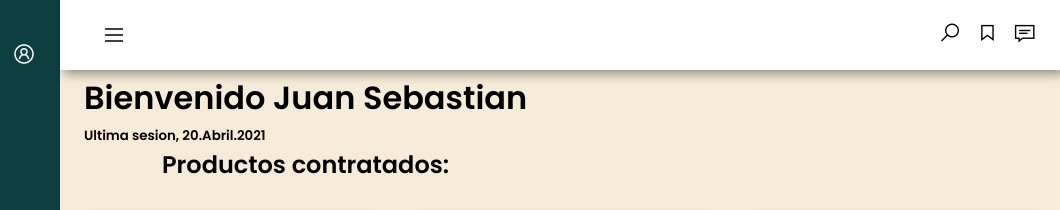
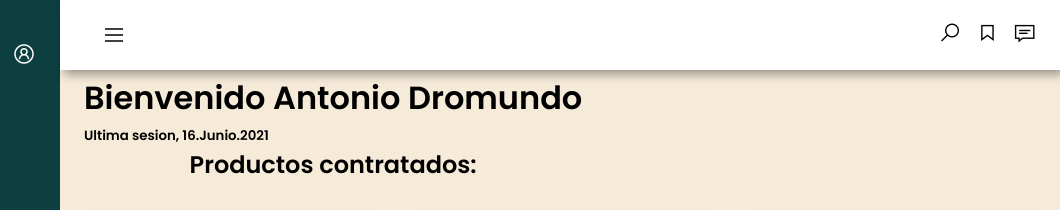
Before and after one commit to antuansabe/Dashboard, a plain HTML site: page index.html in a window 1280 px wide. Shown: the top 210 px of the page, 220-1280 px from the left. Drawn offline with nearby package versions, Linux system fonts and the light colour scheme.

Commit message:
Update index.html

```diff
--- a/index.html
+++ b/index.html
@@ -99,8 +99,8 @@
         <main>
             <div class="page-header">
                 <div>
-                    <h1>Bienvenido Juan Sebastian </h1>
-                    <small>Ultima sesion, 20.Abril.2021</small>
+                    <h1>Bienvenido Antonio Dromundo </h1>
+                    <small>Ultima sesion, 16.Junio.2021</small>
 
                    <h2 class="productos">Productos contratados:</h2>
                 </div>
```
